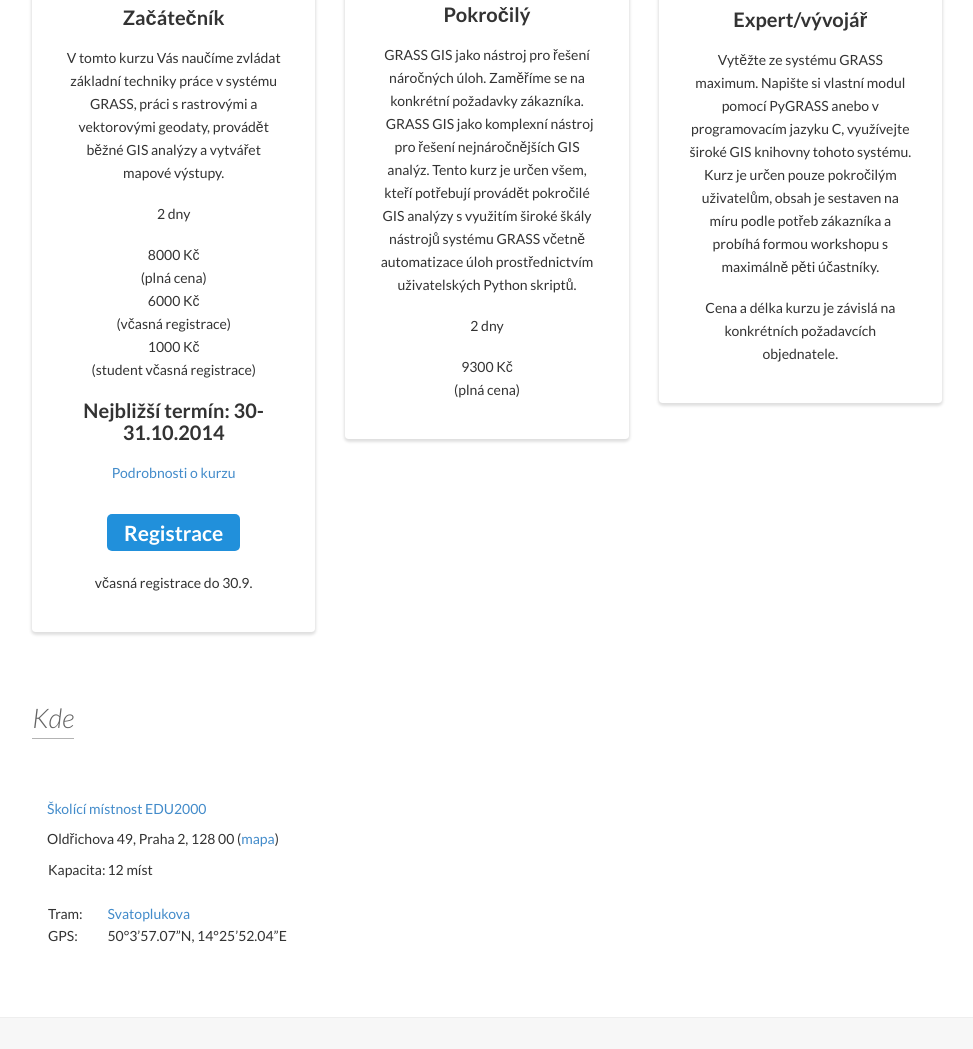
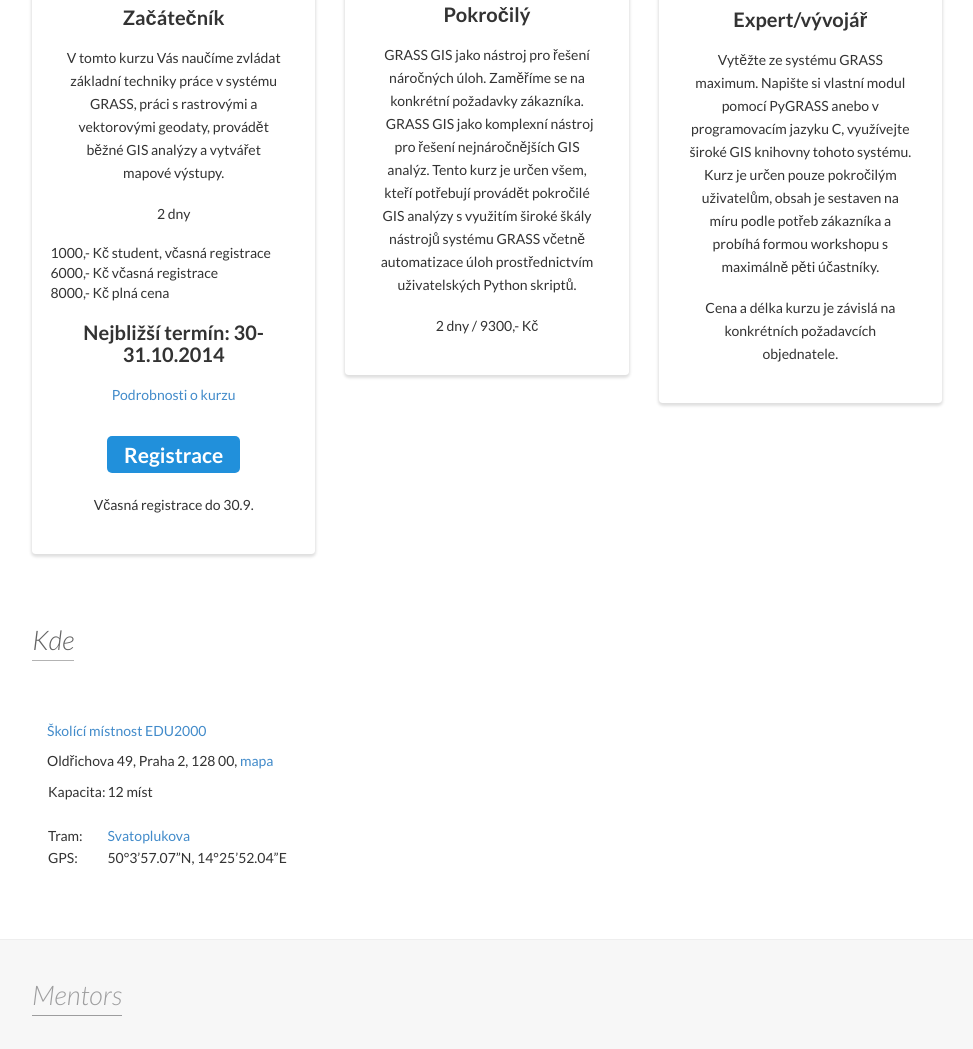
Before and after one commit to GISMentors/gismentors.github.io, a plain HTML site: page skoleni/grass-gis.html in a window 1280 px wide. Shown: the part 795-1844 px from the top of the page, without its empty margins (153-1126 px from the left). Drawn offline with nearby package versions, Linux system fonts and the light colour scheme.

Commit message:
grass: sync changes with qgis

```diff
--- a/skoleni/grass-gis.html
+++ b/skoleni/grass-gis.html
@@ -120,11 +120,11 @@
                     <p>
                       2 dny
                     </p>
-                    <p>
-                      8000 Kč<br>(plná cena)<br>
-                      6000 Kč<br>(včasná registrace)<br>
-                      1000 Kč<br>(student včasná registrace)<br>
-                    </p>
+		    <p><div align="left">
+			1000,- Kč student, včasná registrace<br>
+			6000,- Kč včasná registrace<br>
+			8000,- Kč plná cena<br>
+		    </div></p>
                     <p>
                       <h6>Nejbližší termín: 30-31.10.2014</h6>
                     </p>
@@ -134,7 +134,7 @@
 		      o kurzu</a>
 		      <a class="order gisoffer"
 		      href="https://docs.google.com/forms/d/1onrqSf2W06Q8K0j1ow735-XgWn9j6fH5dr_oUb4u7js/viewform?usp=send_form">Registrace</a>
-                      včasná registrace do 30.9.
+                      Včasná registrace do 30.9.
 		    </p>
                   </div>
                 </div>
@@ -160,10 +160,7 @@
                       uživatelských Python skriptů.
                     </p>
                     <p>
-                      2 dny
-                    </p>
-                    <p>
-                      9300 Kč<br>(plná cena)
+                      2 dny / 9300,- Kč
                     </p>
                   </div>
                 </div>
@@ -232,8 +229,8 @@
                   <a href="http://www.edu2000.cz">Školící místnost EDU2000</a>
                 </p>
                 <p>
-                  Oldřichova 49, Praha 2, 128 00
-                  (<a href="http://mapy.cz/zakladni?x=14.4309368&y=50.0661438&z=15&source=addr&id=8940869&q=Old%C5%99ichova%2049%2C%20Praha%202%2C%20128%2000">mapa</a>)
+                  Oldřichova 49, Praha 2, 128 00,
+                  <a href="http://mapy.cz/zakladni?x=14.4309368&y=50.0661438&z=15&source=addr&id=8940869&q=Old%C5%99ichova%2049%2C%20Praha%202%2C%20128%2000">mapa</a>
                 </p>
                 <table>
                   <tr><td>Kapacita:</td><td>12 míst</td></tr>
```
Also changed, not shown: skoleni/qgis.html (+5 -9 lines).
